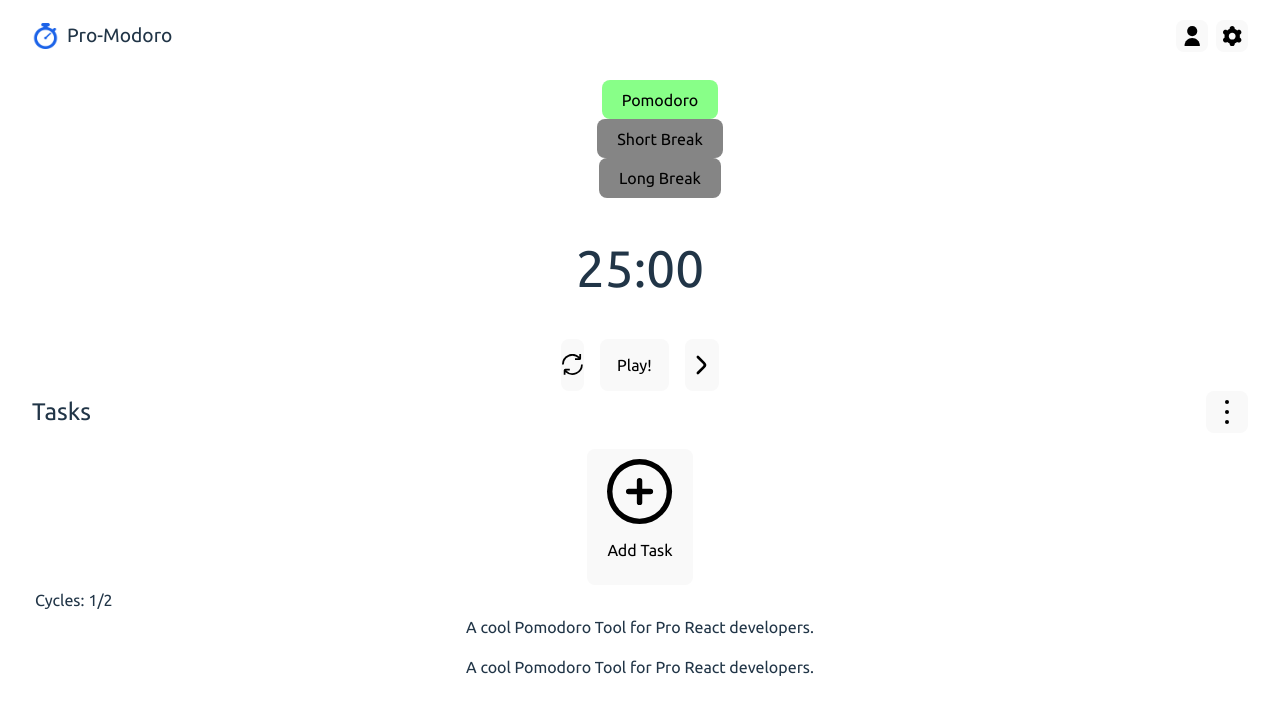
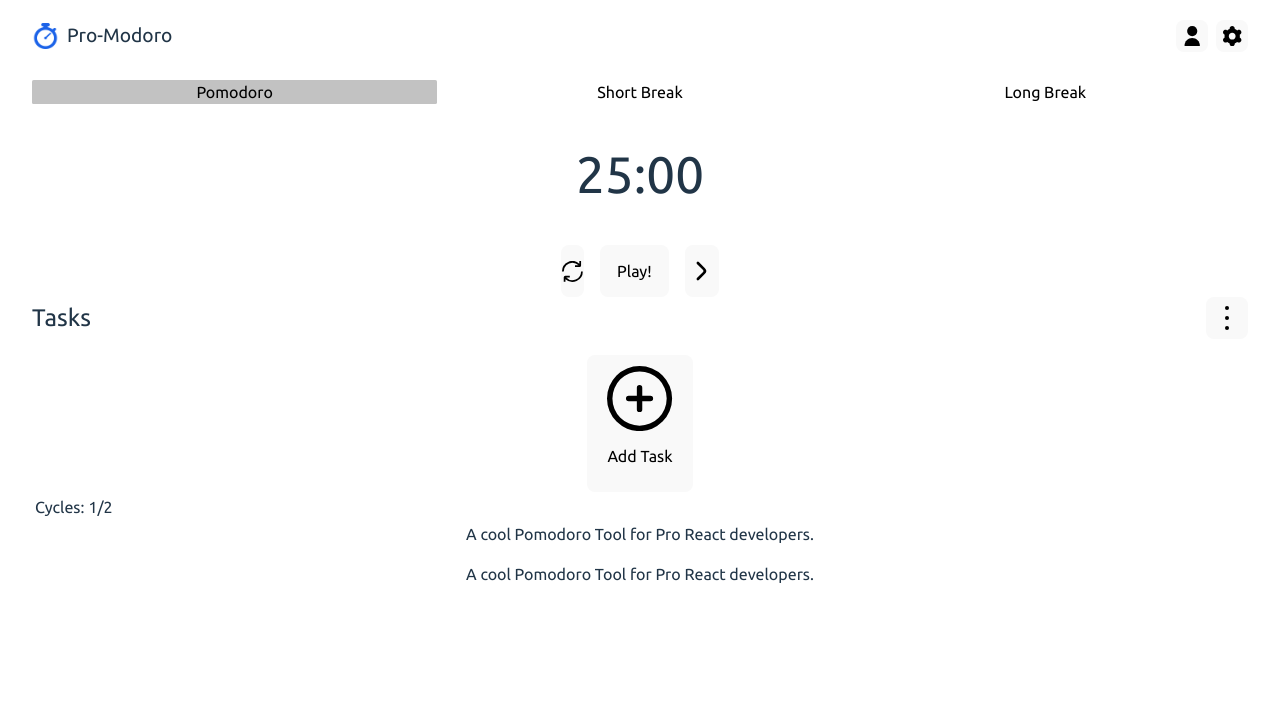
Before and after one commit to shgnplaatjies/Pro-modoro, a React (Vite) app in the folder Promodoro/: page / in a window 1280 px wide. Shown: the top 714 px of the page. Built offline with nearby package versions, Linux system fonts and the light colour scheme.

Commit message:
Mode Selection Styles

```diff
--- /dev/null
+++ b/Promodoro/src/components/ModeSelector/ModeSelector.css
@@ -0,0 +1,12 @@
+ul.mode-selector {
+  display: flex;
+  flex-direction: row;
+  justify-content: space-between;
+  gap: 0;
+  padding: 0;
+  list-style: none;
+}
+
+.mode-selector li {
+  flex: 1;
+}
--- a/Promodoro/src/components/ModeSelector/ModeSelector.jsx
+++ b/Promodoro/src/components/ModeSelector/ModeSelector.jsx
@@ -1,5 +1,6 @@
 import { useAvailablePomodoroModes } from "../../services/hooks/usePomodoroModeContext.js";
 import ModeSelectorButton from "./ModeSelectorButton/ModeSelectorButton.jsx";
+import "./ModeSelector.css";
 
 function ModeSelector() {
   const availableModes = useAvailablePomodoroModes();
--- a/Promodoro/src/components/ModeSelector/ModeSelectorButton/ModeSelectorButton.css
+++ b/Promodoro/src/components/ModeSelector/ModeSelectorButton/ModeSelectorButton.css
@@ -1,7 +1,11 @@
 button.mode-selection.selected {
-  background-color: #88ff88;
+  background-color: #99999999;
 }
 
 button.mode-selection {
-  background-color: #858585;
+  background-color: transparent;
+  padding: initial;
+  border-radius: 0.1rem;
+  width: 100%;
+  height: 100%;
 }
```
